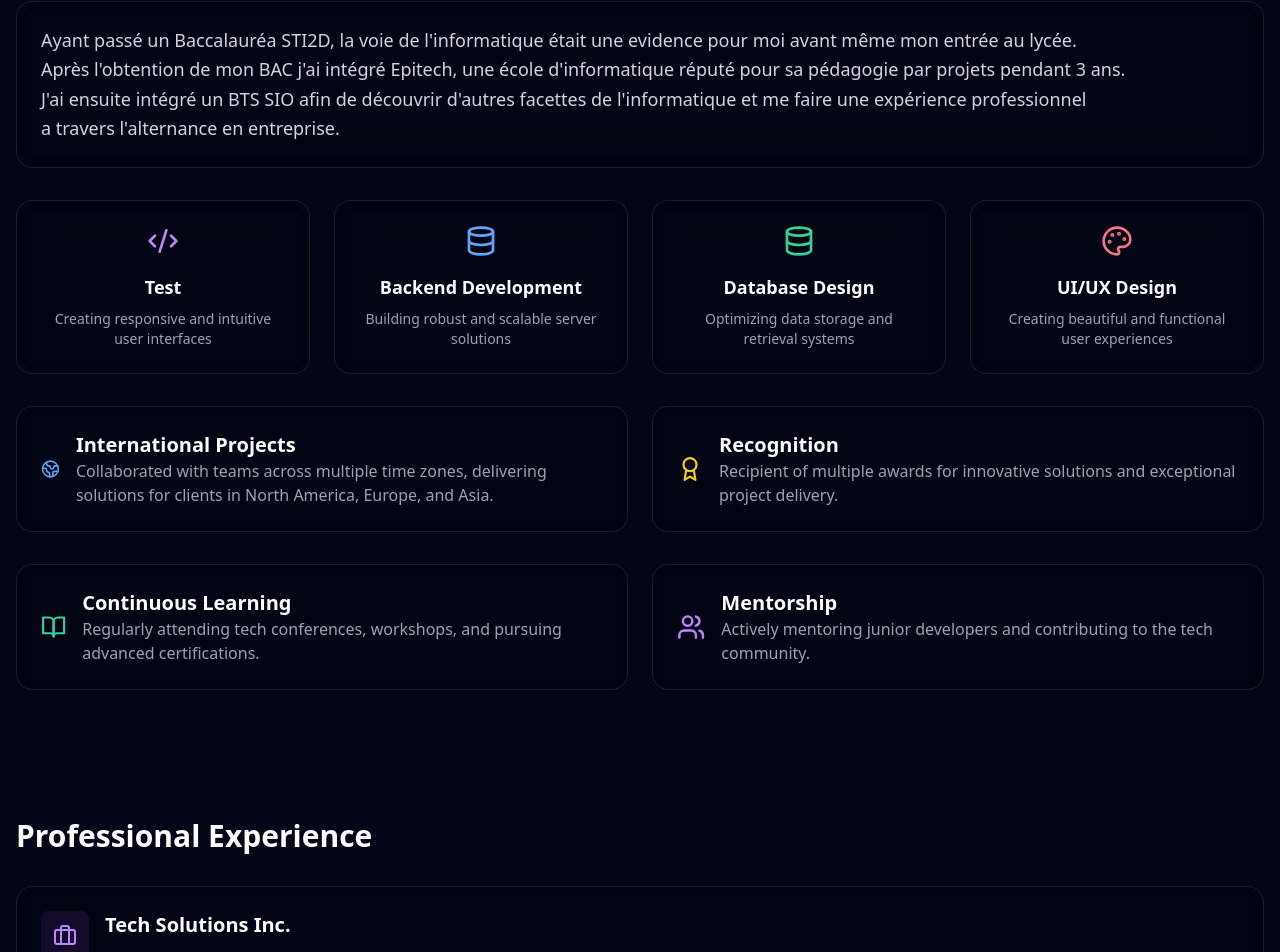
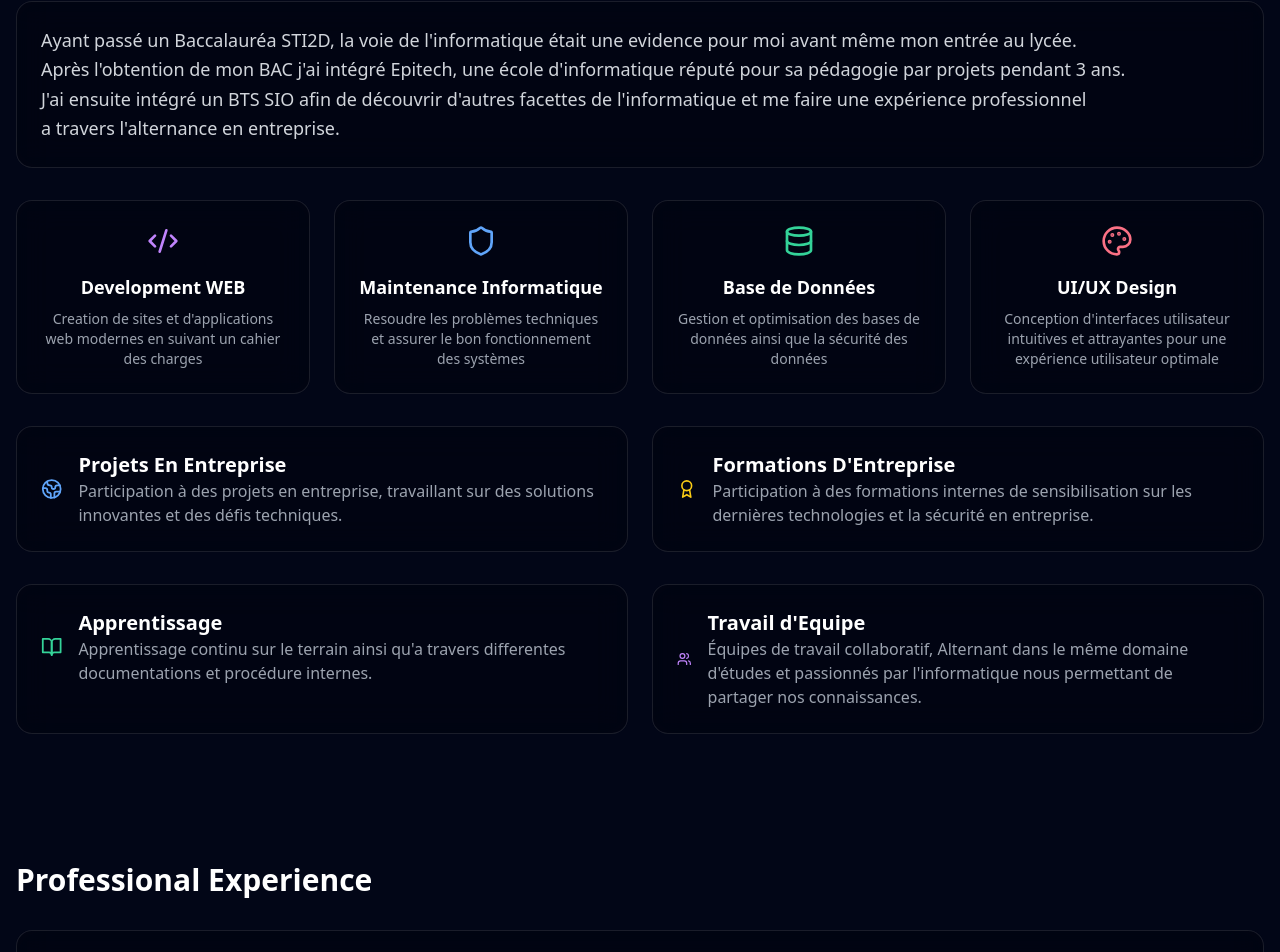
Before and after one commit to 0xAbdel/Portfolio-ilec, a React (Vite) app: page / in a window 1280 px wide. Shown: the part 931-1883 px from the top of the page. Built offline with nearby package versions, Linux system fonts and the light colour scheme.

Commit message:
Avancement

```diff
--- a/src/App.tsx
+++ b/src/App.tsx
@@ -58,26 +58,26 @@ function App() {
 
   const skills = [
     {
-      title: "Test",
-      description: "Creating responsive and intuitive user interfaces",
+      title: "Development WEB",
+      description: "Creation de sites et d'applications web modernes en suivant un cahier des charges",
       icon: Code2,
       color: "text-purple-400",
     },
     {
-      title: "Backend Development",
-      description: "Building robust and scalable server solutions",
-      icon: Database,
+      title: "Maintenance Informatique",
+      description: "Resoudre les problèmes techniques et assurer le bon fonctionnement des systèmes",
+      icon: Shield,
       color: "text-blue-400",
     },
     {
-      title: "Database Design",
-      description: "Optimizing data storage and retrieval systems",
+      title: "Base de Données",
+      description: "Gestion et optimisation des bases de données ainsi que la sécurité des données",
       icon: Database,
       color: "text-emerald-400",
     },
     {
       title: "UI/UX Design",
-      description: "Creating beautiful and functional user experiences",
+      description: "Conception d'interfaces utilisateur intuitives et attrayantes pour une expérience utilisateur optimale",
       icon: Palette,
       color: "text-rose-400",
     },
@@ -176,9 +176,9 @@ function App() {
               <div className="flex items-center gap-4">
                 <Globe2 className="w-8 h-8 text-blue-400" />
                 <div>
-                  <h3 className="text-xl font-semibold">International Projects</h3>
+                  <h3 className="text-xl font-semibold">Projets En Entreprise</h3>
                   <p className="text-gray-400">
-                    Collaborated with teams across multiple time zones, delivering solutions for clients in North America, Europe, and Asia.
+                    Participation à des projets en entreprise, travaillant sur des solutions innovantes et des défis techniques.
                   </p>
                 </div>
               </div>
@@ -187,9 +187,9 @@ function App() {
               <div className="flex items-center gap-4">
                 <Award className="w-8 h-8 text-yellow-400" />
                 <div>
-                  <h3 className="text-xl font-semibold">Recognition</h3>
+                  <h3 className="text-xl font-semibold">Formations D'Entreprise</h3>
                   <p className="text-gray-400">
-                    Recipient of multiple awards for innovative solutions and exceptional project delivery.
+                    Participation à des formations internes de sensibilisation sur les dernières technologies et la sécurité en entreprise.
                   </p>
                 </div>
               </div>
@@ -201,9 +201,9 @@ function App() {
               <div className="flex items-center gap-4">
                 <BookOpen className="w-8 h-8 text-emerald-400" />
                 <div>
-                  <h3 className="text-xl font-semibold">Continuous Learning</h3>
+                  <h3 className="text-xl font-semibold">Apprentissage</h3>
                   <p className="text-gray-400">
-                    Regularly attending tech conferences, workshops, and pursuing advanced certifications.
+                    Apprentissage continu sur le terrain ainsi qu'a travers differentes documentations et procédure internes.
                   </p>
                 </div>
               </div>
@@ -212,9 +212,9 @@ function App() {
               <div className="flex items-center gap-4">
                 <Users className="w-8 h-8 text-purple-400" />
                 <div>
-                  <h3 className="text-xl font-semibold">Mentorship</h3>
+                  <h3 className="text-xl font-semibold">Travail d'Equipe</h3>
                   <p className="text-gray-400">
-                    Actively mentoring junior developers and contributing to the tech community.
+                    Équipes de travail collaboratif, Alternant dans le même domaine d'études et passionnés par l'informatique nous permettant de partager nos connaissances.
                   </p>
                 </div>
               </div>
```
